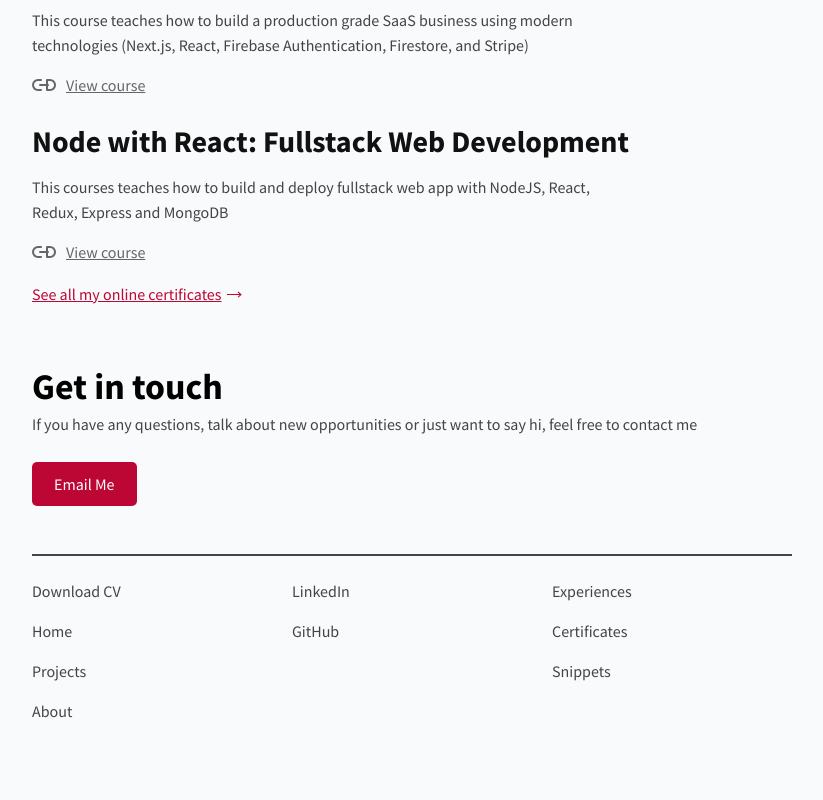
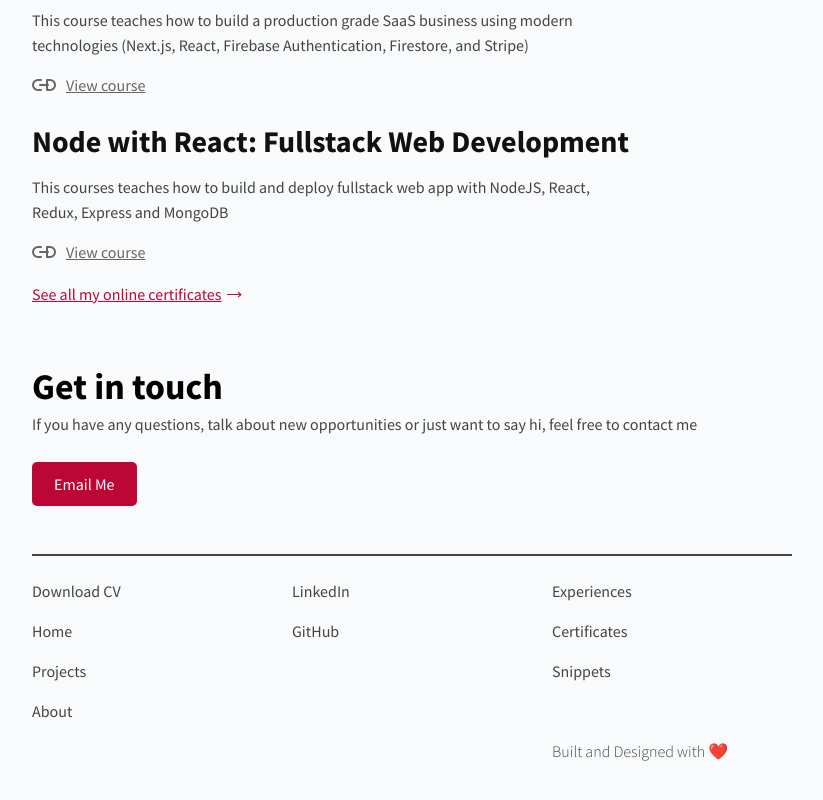
Before and after one commit to ramilsaavedra/portfolio-nextjs-firebase-typescript, a Next.js app: page / in a window 1280 px wide. Shown: the part 1290-2090 px from the top of the page, without its empty margins (228-1051 px from the left). Built offline with nearby package versions, Linux system fonts and the light colour scheme.

Commit message:
add credits

```diff
--- a/layout/Footer/index.tsx
+++ b/layout/Footer/index.tsx
@@ -51,6 +51,15 @@ const Footer: React.FC = () => {
               <a>Snippets</a>
             </Link>
           </div>
+          <div className={style.credits}>
+            <a
+              href='https://github.com/ramilsaavedra/portfolio-nextjs-firebase-typescript'
+              target='_blank'
+              rel='noreferrer'
+            >
+              Built and Designed with &#10084;&#65039;
+            </a>
+          </div>
         </div>
       </footer>
     </>
```
